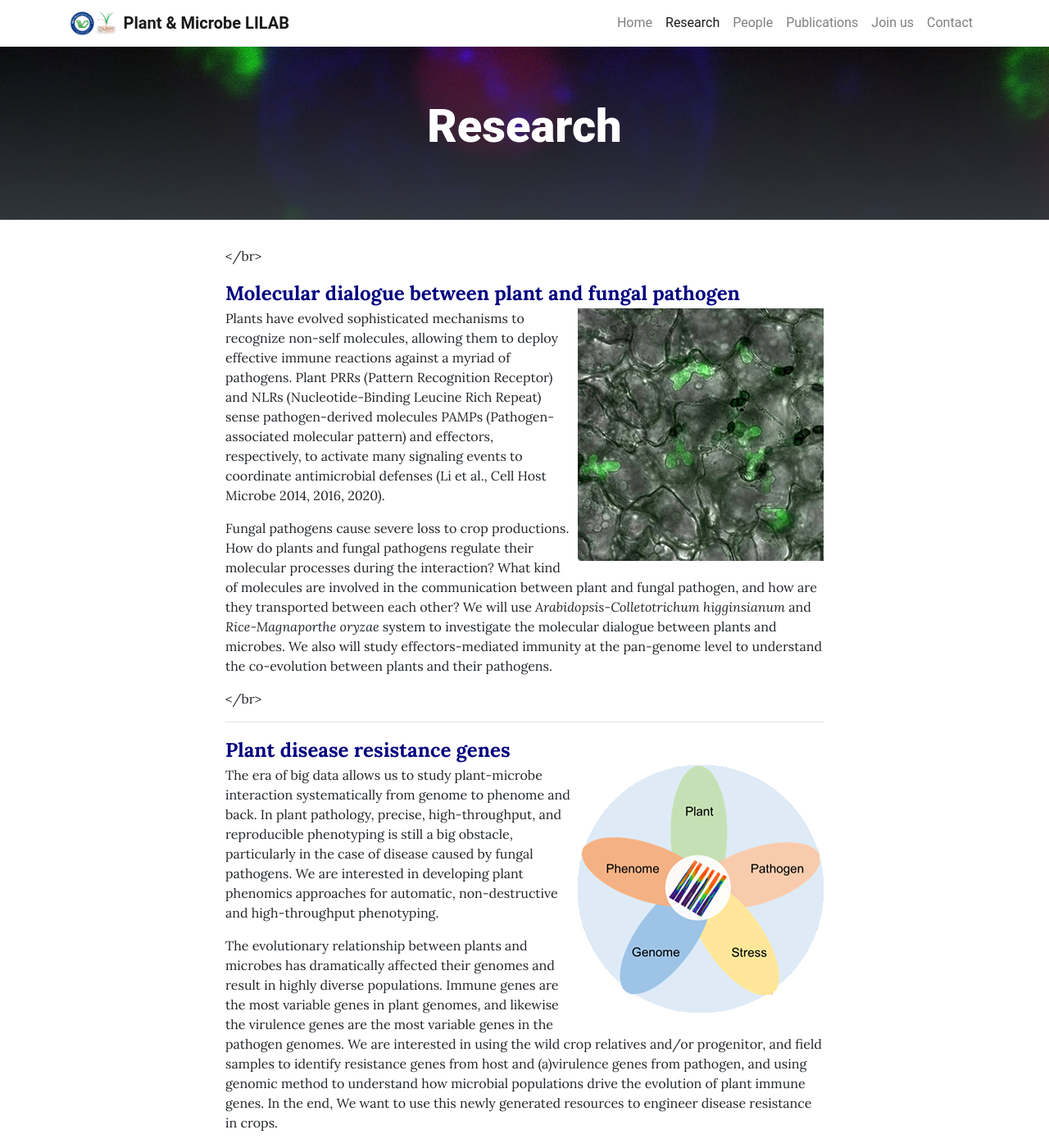
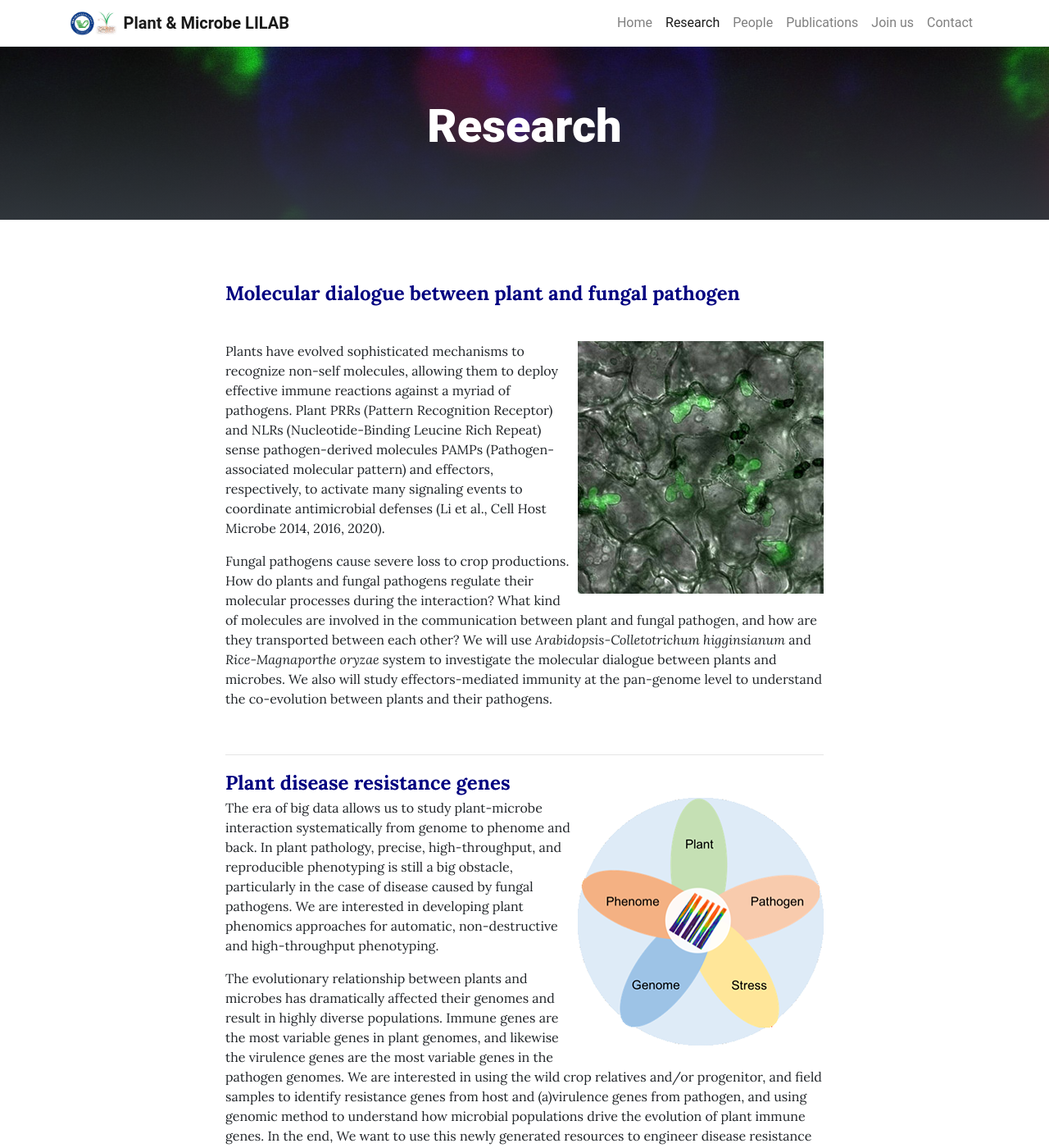
Before and after one commit to leili-plantmicrobe/leili-plantmicrobe.github.io, a Jekyll site: the page built from pages/research.md, in a window 1280 px wide and 1400 px high. Shown: the whole window at 82% size. Built offline with Jekyll 4.4.1, drawn with Linux system fonts in a browser that asks for light colours.

Commit message:
Update research.md

```diff
--- a/pages/research.md
+++ b/pages/research.md
@@ -5,12 +5,13 @@ background: /assets/img/1_14.jpg
 permalink: /research/
 ---
 
-</br>
+<br/>
 
 <font size="5" color="#00007f">
  <b>Molecular dialogue between plant and fungal pathogen</b>
 </font>
 
+<br/>
 
 ![colleto]({{ site.baseurl }}{% link /assets/img/colleto.jpg %}){: .float-right}
 Plants have evolved sophisticated mechanisms to recognize non-self molecules, allowing them to deploy effective immune reactions against a myriad of pathogens. Plant PRRs (Pattern Recognition Receptor) and NLRs (Nucleotide-Binding Leucine Rich Repeat) sense pathogen-derived molecules PAMPs (Pathogen-associated molecular pattern) and effectors, respectively, to activate many signaling events to coordinate antimicrobial defenses (Li et al., Cell Host Microbe 2014, 2016, 2020).
@@ -19,7 +20,7 @@ Fungal pathogens cause severe loss to crop productions. How do plants and fungal
 
  {: .clearfix}
 
-</br>
+<br/>
 
 ---
 
@@ -36,11 +37,11 @@ The evolutionary relationship between plants and microbes has dramatically affec
 
 {: .clearfix}
 
-</br>
+<br/>
 
 ---
 
-</br>
+<br/>
 
 <font size="5" color="#00007f">
  <b>Plant endophytic fungal communities</b>
```
